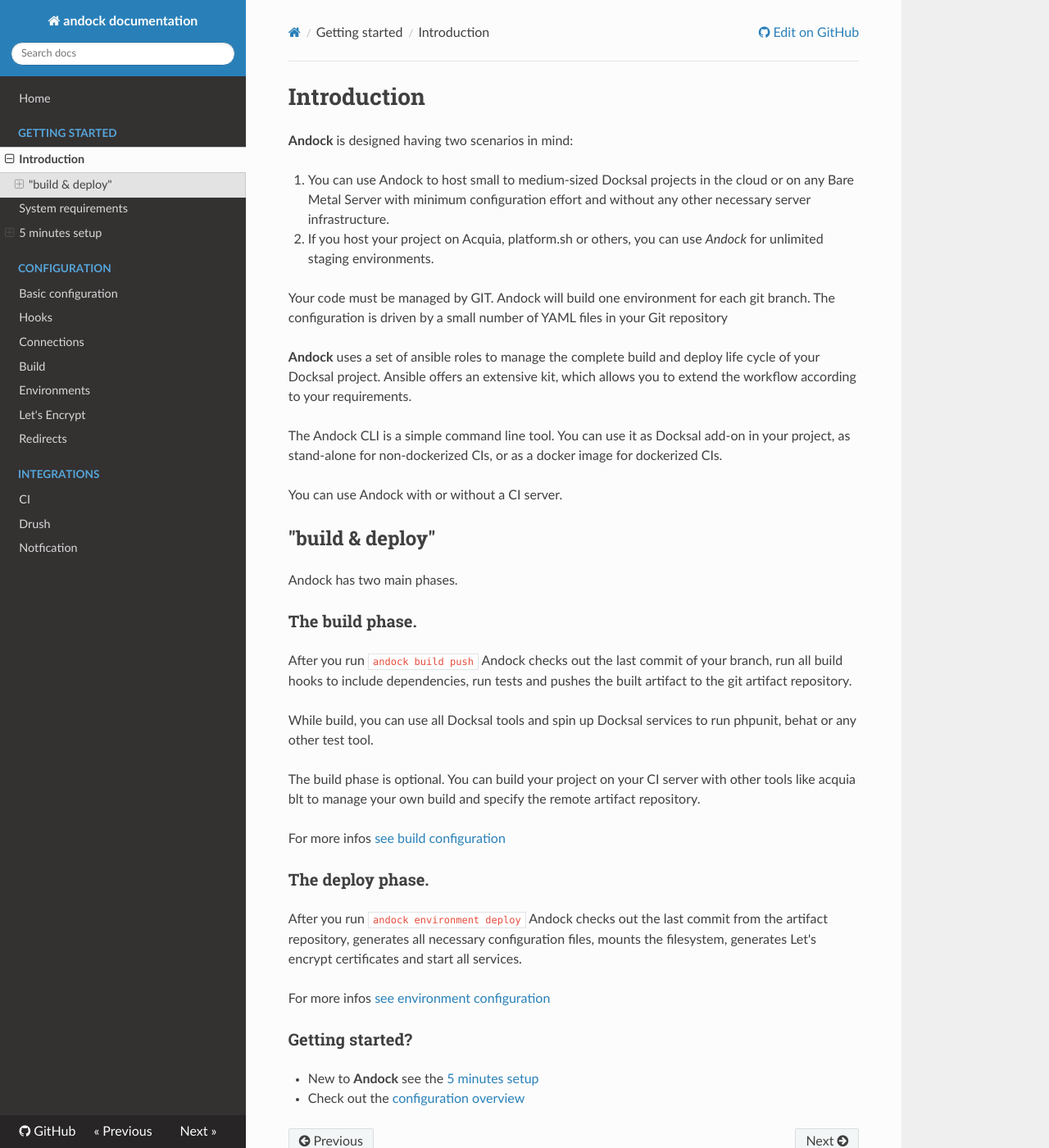
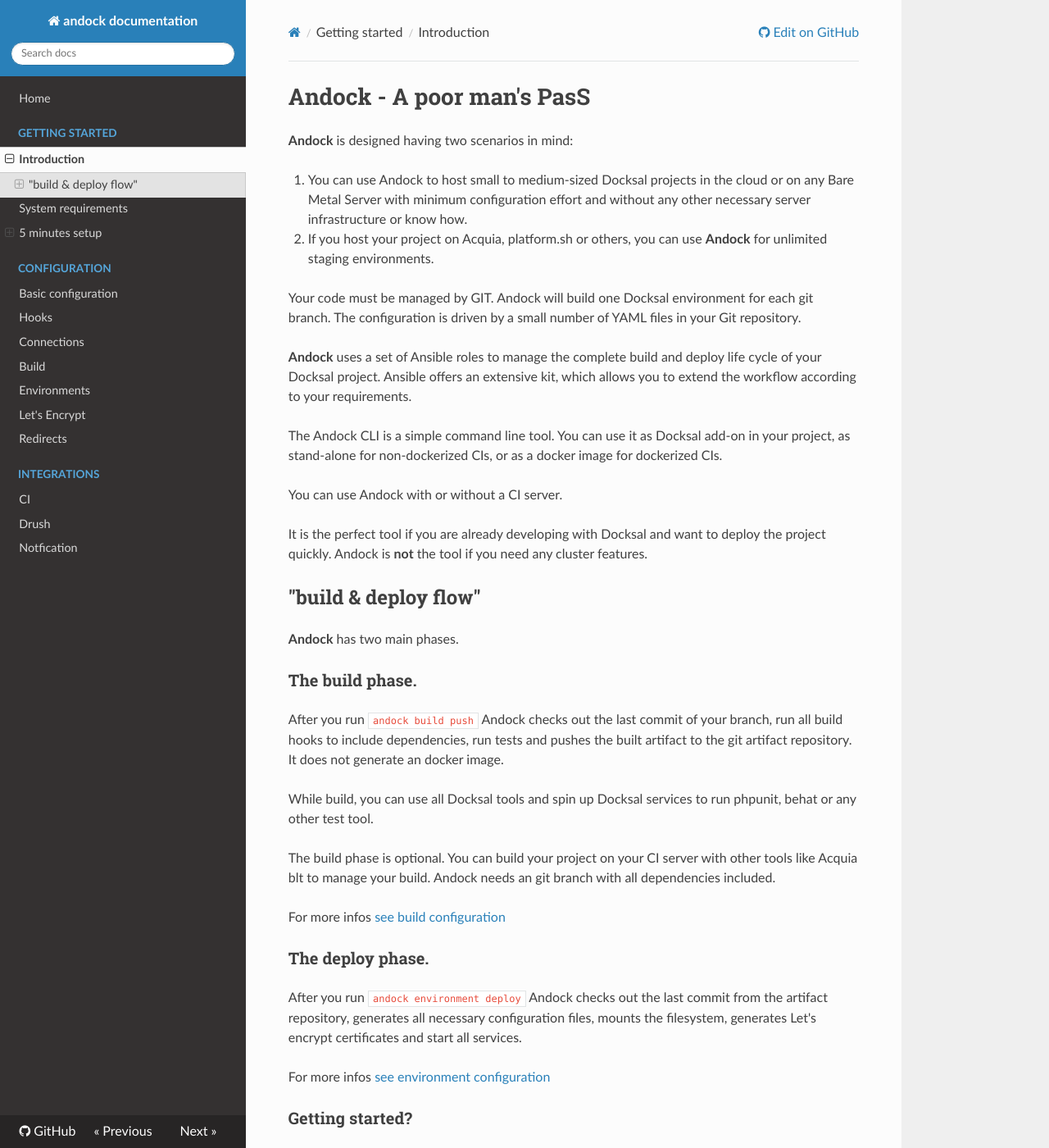
Before and after one commit to andock/andock, an MkDocs documentation site: the page built from docs/getting-started/introduction.md, in a window 1280 px wide and 1400 px high. Shown: the whole window at 82% size. Built offline with MkDocs 1.6.1, drawn with Linux system fonts in a browser that asks for light colours; nearby versions of some CDN libraries; old or Windows-style settings are respelled for this version of MkDocs.

```diff
--- a/docs/getting-started/introduction.md
+++ b/docs/getting-started/introduction.md
@@ -1,27 +1,30 @@
-# Introduction
+# Andock - A poor man's PasS
 
-<b>Andock</b> is designed having two scenarios in mind:
+__Andock__ is designed having two scenarios in mind:
 
-1. You can use Andock to host small to medium-sized Docksal projects in the cloud or on any Bare Metal Server with minimum configuration effort and without any other necessary server infrastructure.
-2. If you host your project on Acquia, platform.sh or others, you can use *Andock* for unlimited staging environments.
+1. You can use Andock to host small to medium-sized Docksal projects in the cloud or on any Bare Metal Server with minimum configuration effort and without any other necessary server infrastructure or know how.
+2. If you host your project on Acquia, platform.sh or others, you can use __Andock__ for unlimited staging environments.
 
-Your code must be managed by GIT. Andock will build one environment for each git branch. The configuration is driven by a small number of YAML files in your Git repository
+Your code must be managed by GIT. Andock will build one Docksal environment for each git branch. The configuration is driven by a small number of YAML files in your Git repository.
 
-<b>Andock</b> uses a set of ansible roles to manage the complete build and deploy life cycle of your Docksal project. Ansible offers an extensive kit, which allows you to extend the workflow according to your requirements.
+__Andock__ uses a set of Ansible roles to manage the complete build and deploy life cycle of your Docksal project. Ansible offers an extensive kit, which allows you to extend the workflow according to your requirements.
 
 The Andock CLI is a simple command line tool. You can use it as Docksal add-on in your project, as stand-alone for non-dockerized CIs, or as a docker image for dockerized CIs.
 
 You can use Andock with or without a CI server.
 
-## "build &amp; deploy"
-Andock has two main phases.
+
+It is the perfect tool if you are already developing with Docksal and want to deploy the project quickly. Andock is __not__ the tool if you need any cluster features.
+
+## "build &amp; deploy flow"
+__Andock__ has two main phases.
 
 ### The build phase.
-After you run `andock build push` Andock checks out the last commit of your branch, run all build hooks to include dependencies, run tests and pushes the built artifact to the git artifact repository.
+After you run `andock build push` Andock checks out the last commit of your branch, run all build hooks to include dependencies, run tests and pushes the built artifact to the git artifact repository. It does not generate an docker image.
 
 While build, you can use all Docksal tools and spin up Docksal services to run phpunit, behat or any other test tool.
 
-The build phase is optional. You can build your project on your CI server with other tools like acquia blt to manage your own build and specify the remote artifact repository.
+The build phase is optional. You can build your project on your CI server with other tools like Acquia blt to manage your build. Andock needs an git branch with all dependencies included.
 
 For more infos [see build configuration](../configuration/build.md)
 
@@ -30,6 +33,6 @@
 
 For more infos [see environment configuration](../configuration/environment.md)
 ### Getting started?
-* New to <b>Andock</b> see the [5 minutes setup](../getting-started/docksal.md)
+* New to __Andock__ see the [5 minutes setup](../getting-started/docksal.md)
 
 * Check out the [configuration overview](../configuration/andock.md)
```
